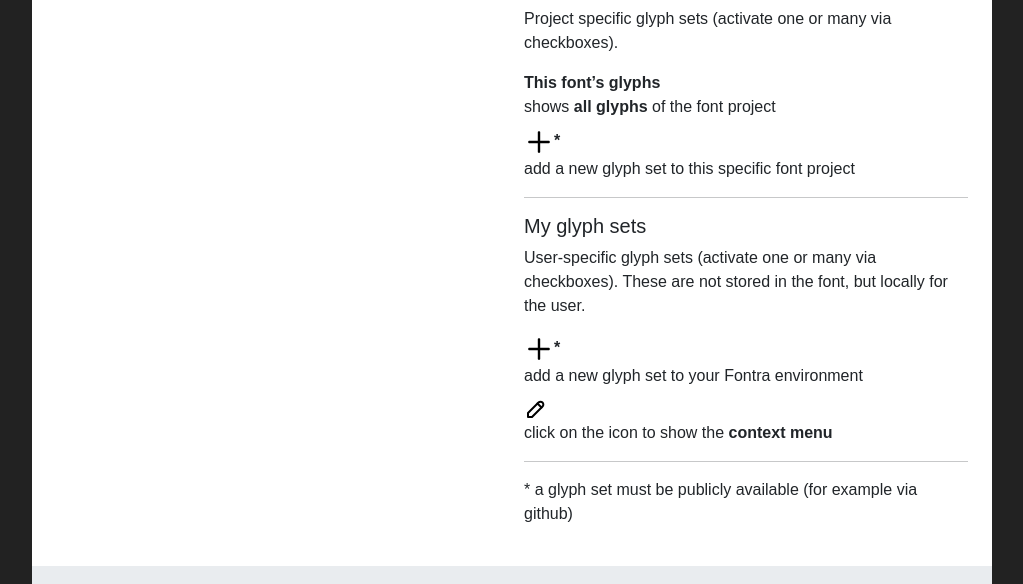
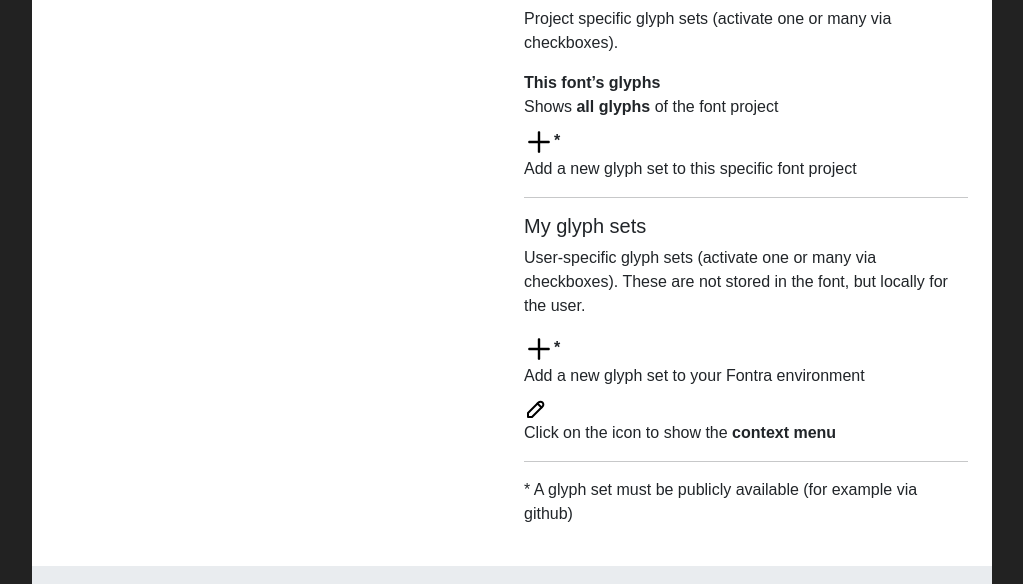
Before and after one commit to googlefonts/fontra-docs, a Jekyll site: the page built from _reference/font-overview/panels/navigation.md, in a window 1280 px wide. Shown: the part 1217-1801 px from the top of the page, without its empty margins (128-1151 px from the left). Built offline with Jekyll 4.4.1, drawn with Linux system fonts in a browser that asks for light colours; nearby versions of some CDN libraries; some web fonts are replaced.

Commit message:
capitalize all sentences

```diff
--- a/_reference/font-overview/panels/navigation.md
+++ b/_reference/font-overview/panels/navigation.md
@@ -74,10 +74,10 @@ Glyph name extension
 Project specific glyph sets (activate one or many via checkboxes).
 
 This font's glyphs
-: shows **all glyphs** of the font project
+: Shows **all glyphs** of the font project
 
 <img height="30" src='{{ site.url }}/images/icons/plus.svg' />*
-: add a new glyph set to this specific font project
+: Add a new glyph set to this specific font project
 
 - - -
 
@@ -86,12 +86,12 @@ This font's glyphs
 User-specific glyph sets (activate one or many via checkboxes). These are not stored in the font, but locally for the user.
 
 <img height="30" src='{{ site.url }}/images/icons/plus.svg' />*
-: add a new glyph set to your Fontra environment
+: Add a new glyph set to your Fontra environment
 
 <img src='{{ site.url }}/images/icons/pencil.svg' />
-: click on the icon to show the **context menu**
+: Click on the icon to show the **context menu**
 
 
 - - -
 
-\* a glyph set must be publicly available (for example via github)
+\* A glyph set must be publicly available (for example via github)
```
